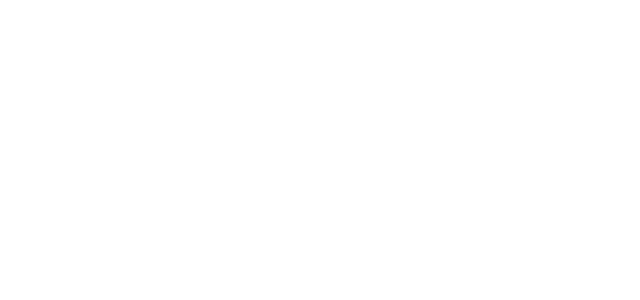
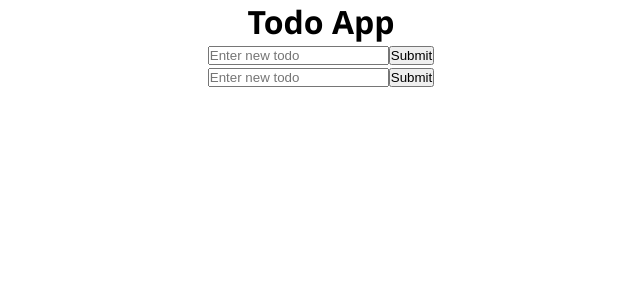
Before and after one commit to uunmuun/Todo-App, a React (Create React App) app: page / in a window 1280 px wide. Shown: the top 300 px of the page, without its empty margins (319-959 px from the left). Built offline with nearby package versions, Linux system fonts and the light colour scheme.

Commit message:
adding folders and the initial code for the project

```diff
--- a/src/App.js
+++ b/src/App.js
@@ -1,7 +1,14 @@
+import TodoForm from './components/Todos/TodoForm'
 import './App.css'
 
 function App() {
-  return <div className="App"></div>
+  return (
+    <div className="App">
+      <h1>Todo App</h1>
+      <TodoForm />
+      <TodoForm />
+    </div>
+  )
 }
 
 export default App
--- a/src/components/Todos/Todo.js
+++ b/src/components/Todos/Todo.js
@@ -0,0 +1,5 @@
+function Todo() {
+  return <h1>This is Todo</h1>
+}
+
+export default Todo
--- /dev/null
+++ b/src/components/Todos/TodoForm.js
@@ -0,0 +1,10 @@
+function TodoForm() {
+  return (
+    <form>
+      <input placeholder="Enter new todo" />
+      <button type="submit">Submit</button>
+    </form>
+  )
+}
+
+export default TodoForm
```
Also changed, not shown: src/components/Todos/TodoList.js (+13 -0 lines), UI/Button.js (added), UI/Button.module.css (added), src/components/Todos/TodoForm.module.css (added).
